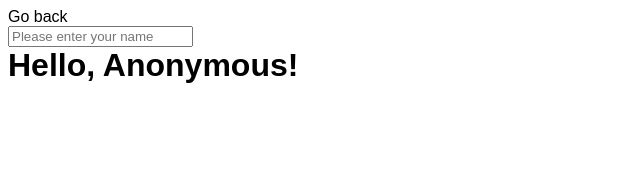
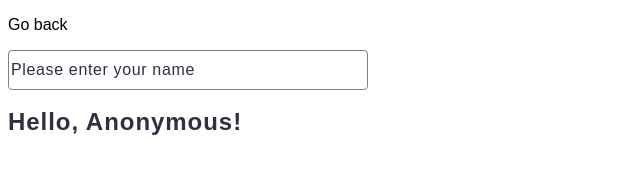
Before and after one commit to Natalka333/js-training-self-education-part-2, a plain HTML site: page task-3.html in a window 1280 px wide. Shown: the whole page, without its empty margins (0-640 px from the left). Drawn offline with Linux system fonts and the light colour scheme.

Commit message:
add css task 3

```diff
--- a/css/common.css
+++ b/css/common.css
@@ -28,8 +28,7 @@ h2,
 h3,
 h4,
 h5,
-h6,
-p {
+h6 {
   margin-top: 0;
   margin-bottom: 0;
 }
@@ -48,6 +47,10 @@ body {
   color: #212121;
   line-height: 1.5;
 } */
+.p {
+  margin-bottom: 15px;
+  margin-left: 15px;
+}
 
 .categoria-list {
   width: 440px;
@@ -97,3 +100,26 @@ li:hover {
   flex-wrap: wrap;
   gap: 24px;
 }
+/* *** task-3 * ***/
+.input-form {
+  border: 1px solid #808080;
+  border-radius: 4px;
+  width: 360px;
+  height: 40px;
+  margin-bottom: 16px;
+}
+
+.input-form::placeholder {
+  font-weight: 400;
+  font-size: 16px;
+  line-height: 1.5;
+  letter-spacing: 0.04em;
+  color: #2e2f42;
+}
+.h-span {
+  font-weight: 600;
+  font-size: 24px;
+  line-height: 1.33333;
+  letter-spacing: 0.04em;
+  color: #2e2f42;
+}
--- a/task-3.html
+++ b/task-3.html
@@ -1,4 +1,4 @@
-<!DOCTYPE html>
+<!doctype html>
 <html lang="en">
   <head>
     <meta charset="UTF-8" />
@@ -10,8 +10,15 @@
   <body>
     <p><a href="./index.html">Go back</a></p>
 
-    <input type="text" id="name-input" placeholder="Please enter your name" />
-    <h1>Hello, <span id="name-output">Anonymous</span>!</h1>
+    <input
+      type="text"
+      id="name-input"
+      class="input-form"
+      placeholder="Please enter your name"
+    />
+    <h1 class="h-span">
+      Hello, <span class="span" id="name-output">Anonymous</span>!
+    </h1>
 
     <script src="./js/task-3.js" type="module"></script>
   </body>
```
Also changed, not shown: task-1.html (+1 -1 lines).
